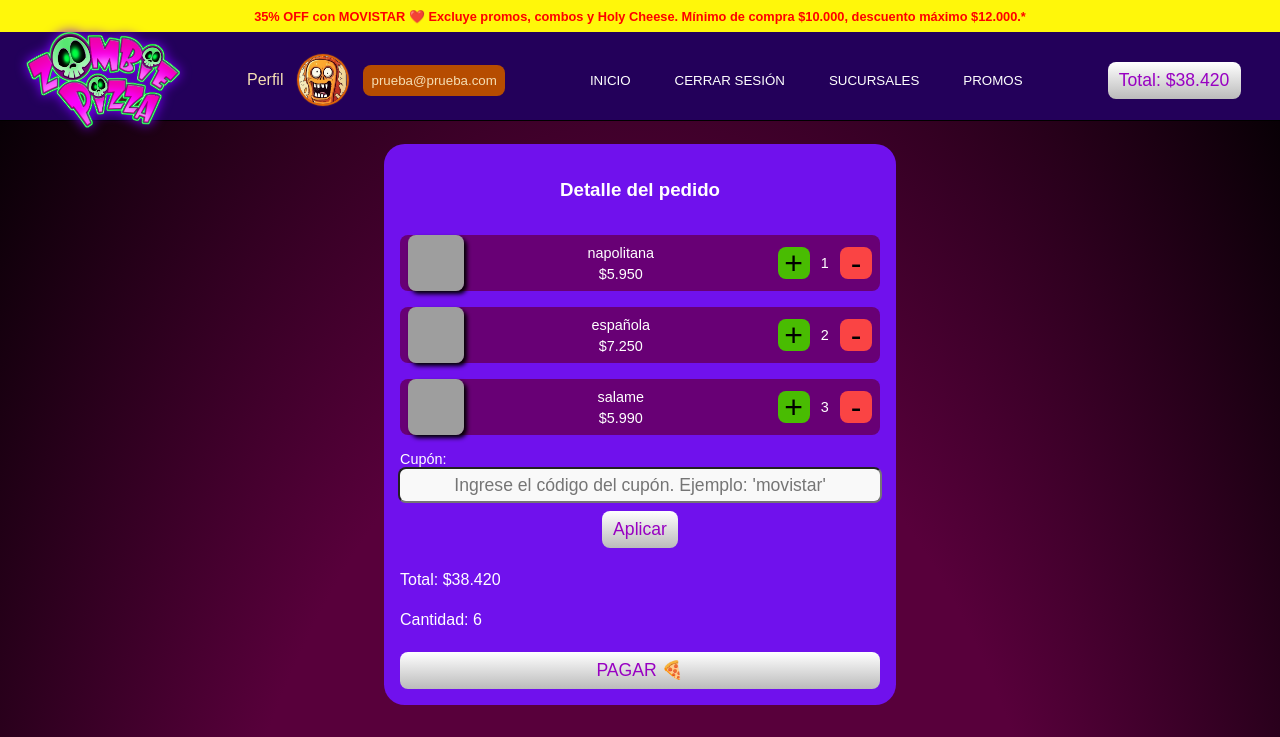
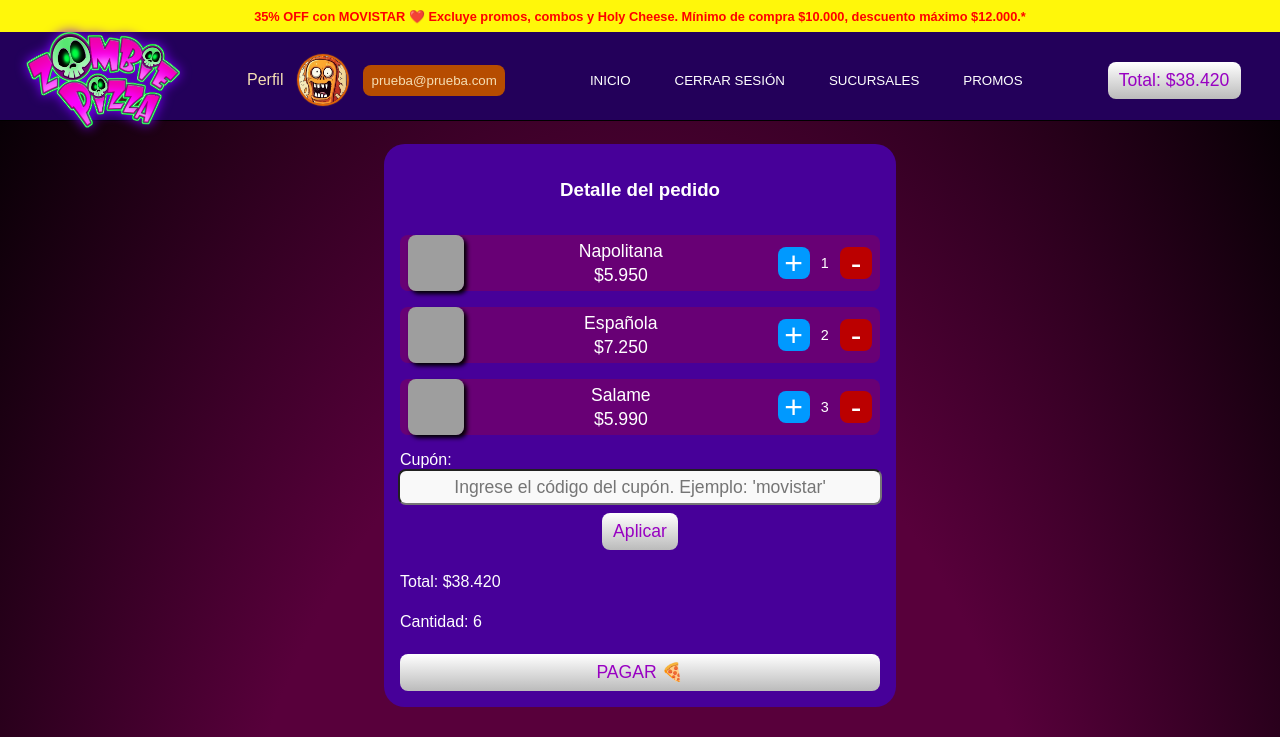
Before and after one commit to pyro-nicolini/react-zombie, a React (Vite) app: page / in a window 1280 px wide. Shown: the top 737 px of the page. Built offline with nearby package versions, Linux system fonts and the light colour scheme; grey boxes are pictures that could not be loaded; a web font is replaced by a local one.

Commit message:
add zombies in login and register page

```diff
--- a/src/App.jsx
+++ b/src/App.jsx
@@ -2,6 +2,7 @@ import "./App.css";
 import Cart from "./components/Cart";
 import Navbar from "./components/Navbar";
 import Home from "./components/Home";
+import Button from "./components/Button";
 import Footer from "./components/Footer";
 import Register from "./components/Register";
 import Login from "./components/Login";
@@ -49,19 +50,23 @@ function App() {
             <Home />
           </div>
         ) : (
-          <div className="twins">
+          <div className="twins column">
+            <h1 className="white">¿Que vamos a pedir hoy?</h1>
+            <Button buttonText={'Ver Promos'} className="total"/>
+            <div className="twins" >
             <Register
               setAuth={setAuth}
               auth={auth}
               onChange={controlCambios}
               values={auth.input}
-            />
+              />
             <Login
               setAuth={setAuth}
               auth={auth}
               onChange={controlCambios}
               values={auth.input}
-            />
+              />
+              </div>
           </div>
         )}
       </div>
--- a/src/components/Login.jsx
+++ b/src/components/Login.jsx
@@ -1,5 +1,5 @@
-import React from "react";
 import Button from "./Button";
+import zom2 from "../images/zom2.png";
 
 function Login({ onChange, values, auth, setAuth }) {
   const { email, pass, error, exito } = values;
@@ -62,7 +62,10 @@ function Login({ onChange, values, auth, setAuth }) {
 
   return (
     <form onSubmit={validarLogin} className="form">
-      <h3>🔓 Iniciar Sesión</h3>
+      <div className="flex">
+        <img src={zom2} alt="" className="zombie2" />
+      </div>
+        <h3>🔓 Iniciar Sesión</h3>
       {error && <p className="alert">{error}</p>}
       {exito && <p className="exito">{exito}</p>}
       <div className="titleForm">
--- a/src/components/Register.jsx
+++ b/src/components/Register.jsx
@@ -1,4 +1,6 @@
 import Button from "./Button";
+import zom1 from "../images/zom1.png";
+
 
 function Register({ onChange, values, auth, setAuth }) {
   const { email = "", pass = "", pass2 = "", error, exito } = values || {};
@@ -71,6 +73,9 @@ function Register({ onChange, values, auth, setAuth }) {
 
   return (
     <form onSubmit={validarRegistro} className="form">
+      <div className="flex">
+      <img src={zom1} alt="" className="zombie2"/>
+      </div>
       <h3>🔐 Registrar Usuario</h3>
       {error && <div className="alert">{error}</div>}
       {exito && <div className="exito">{exito}</div>}
--- a/src/index.css
+++ b/src/index.css
@@ -209,7 +209,8 @@ p {
 
 .p1 h1,
 .p1 h2,
-.p1 .itemHeader {
+.p1 .itemHeader,
+h1 {
   text-shadow: 2px 2px 3px #7b00ff !important;
   filter: drop-shadow(0px 0px 3px #10ee00);
 }
@@ -316,6 +317,16 @@ p {
   width: auto;
   left: 5rem;
   filter: drop-shadow(1px 3px 2px rgb(0, 0, 0));
+}
+
+
+
+.zombie2 {
+  position: flex;
+  justify-content: center;
+  align-items: center;
+  width: 7rem;
+  height: auto;
 }
 
 .cardImg {
@@ -446,6 +457,14 @@ li {
   max-width: 30rem;
   height: fit-content;
   gap: .5rem;
+  border: #10ee00 2px dotted;
+  transition: all 0.3s ease-in-out;
+}
+
+.form:hover {
+  background-color: #470099;
+  border: #ecd500 2px dotted;
+
 }
 
 input {
@@ -475,6 +494,8 @@ label {
 }
 
 .alert {
+  transition: all 0.3s ease-in-out;
+
   width: 100%;
   height: 2rem;
   display: flex;
@@ -508,7 +529,12 @@ label {
   align-items: center !important;
   padding: 0 !important;
   margin: 0 !important;
-  font-size: .9rem;
+  font-size: 1rem;
+}
+
+.column p {
+  font-size: 1.1rem !important;
+  text-transform: capitalize;
 }
 
 .flex {
@@ -551,20 +577,27 @@ label {
   display: flex;
   flex-direction: column;
   margin: 2rem auto;
-  background-color: #7011ed;
+  background-color: #470099;
   padding: 1rem;
   color: white;
   border-radius: 1.3rem;
   width: 100%;
   max-width: 30rem;
   gap: 1rem;
+  border: #10ee00 0px dotted;
 }
+
+.cart-item:hover {
+  background-color: #7011ed;
+}
+
 
 h3 {
   text-align: center;
 }
 
 .cart-item {
+  transition: all 0.1s ease-in-out;
   display: flex;
   justify-content: space-between;
   align-items: center;
@@ -580,9 +613,22 @@ h3 {
   box-shadow: 3px 3px 4px #000000;
 }
 
+.sumar, .restar {
+  transition: transform 0.2s ease-in-out;
+}
+
+.sumar:hover, .restar:hover {
+  transform: scale(1.1);
+}
+
+.sumar:active, .restar:active {
+  transform: scale(.9);
+}
+
+
 .sumar {
-  background-color: #49bc02;
-  color: #000;
+  background-color: #0099ff;
+  color: #ffffff;
   font-size: 2rem;
   width: 2rem;
   height: 2rem;
@@ -591,13 +637,21 @@ h3 {
   align-items: center;
   text-align: center;
 }
+.sumar:active {
+  background-color: #003a7c;
+}
+.restar:active {
+  background-color: #570202;
+}
 .restar {
+  background-color: #bb0000;
+  color: #ffffff;
   display: flex;
   justify-content: center;
   align-items: center;
   text-align: center;
-  background-color: #fa4444;
   width: 2rem;
+  line-height: 0;
   height: 2rem;
   font-size: 2rem;
 }
```
